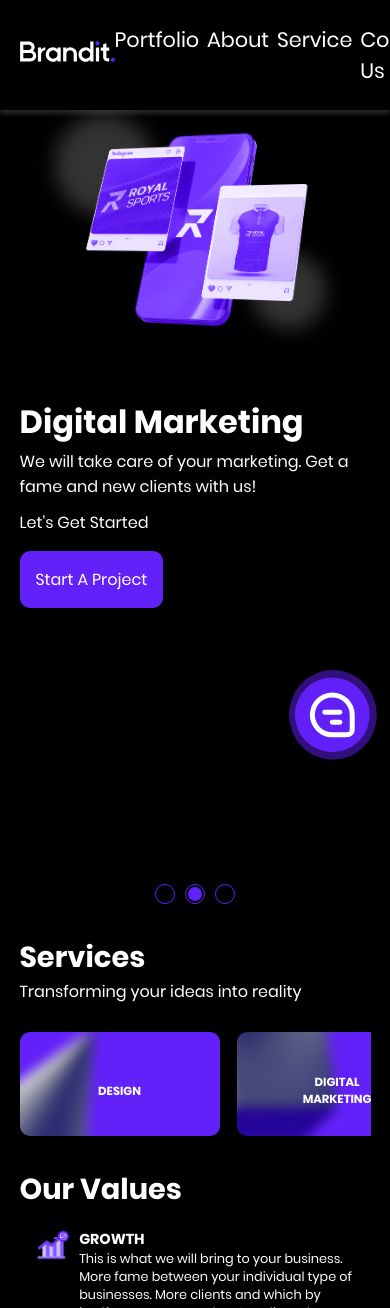
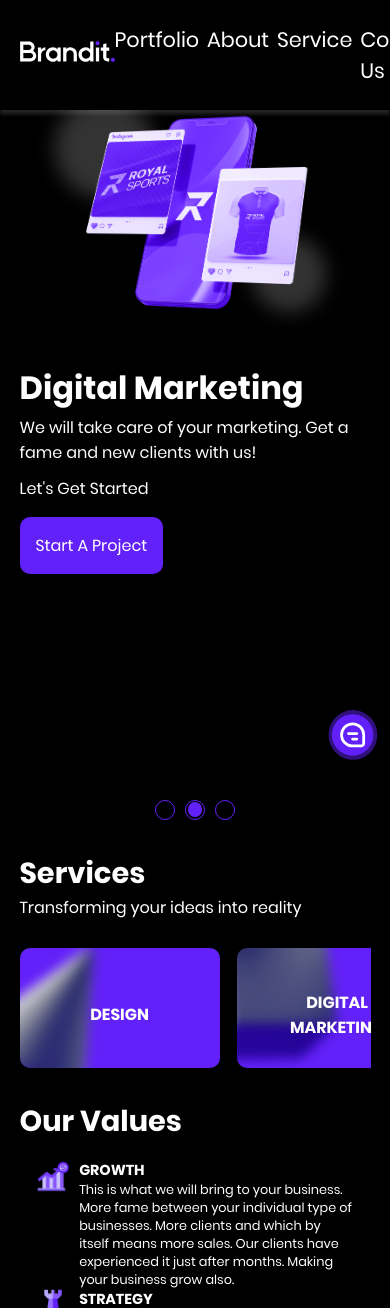
Before and after one commit to Asqanaz/brandit, a React (Create React App) app: page / in a window 390 px wide. Shown: the top 1308 px of the page. Built offline with nearby package versions, Linux system fonts and the light colour scheme.

Commit message:
some fixes

```diff
--- a/src/common/navbar/Navbar.jsx
+++ b/src/common/navbar/Navbar.jsx
@@ -17,9 +17,8 @@ const Navbar = ({ theme, setTheme, lang, setLang, screen }) => {
 
     const [isChecked, setIsChecked] = useState(false)
 
-    useEffect(() => {
     const handleNavbarToggle = (e) => {
-            if (window.matchMedia("(min-width: 600px)").matches) {
+         {
             if (e.clientY >= 180) {
                 navbarRef.current.style.top = -90 + "px"
                 navbarRef.current.style.transition = 0.7 + "s"
@@ -29,7 +28,19 @@ const Navbar = ({ theme, setTheme, lang, setLang, screen }) => {
             }
         }
     }
+    useEffect(() => {
+        window.addEventListener("scroll", function(){
+            if (window.matchMedia("(min-width: 600px)").matches){
+                if(document.documentElement.scrollTop > 700){
+                    navbarRef.current.style.top = -90 + "px"
                     document.addEventListener("mousemove", handleNavbarToggle)
+                }
+                else{
+                    navbarRef.current.style.top = 0
+                    document.removeEventListener("mousemove", handleNavbarToggle)
+                }
+                console.log(document.documentElement.scrollTop)
+            }})
 
         return () => document.removeEventListener("mousemove", handleNavbarToggle)
     }, [])
@@ -100,6 +111,7 @@ const Navbar = ({ theme, setTheme, lang, setLang, screen }) => {
                 <nav>
                     <div className={`mobile-navbar ${theme}`} ref={mobile_navbarRef}>
                         <div className="nav-container">
+                            <div className="nav-wrapper">
                                 <input
                                     className="checkbox"
                                     type="checkbox"
@@ -150,6 +162,7 @@ const Navbar = ({ theme, setTheme, lang, setLang, screen }) => {
                                         <span className="line line3"></span>
                                     </div>
                                 </div>
+                            </div>
                             <div className="menu-items">
                                 <li onClick={handleChecked}>
                                     <Link to="/portfolio">Portfolio</Link>
--- a/src/components/home/Home.jsx
+++ b/src/components/home/Home.jsx
@@ -52,11 +52,6 @@ const Home = ({ theme, lang, screen }) => {
     const commentDatas = [commentObjects1, commentObjects2, commentObjects3]
     const valuesDatas = [valuesObject1, valuesObject2, valuesObject3, valuesObject4, valuesObject5, valuesObject6]
 
-    const [currentDotDatas, setCurrentDotDatas] = useState({
-        title: "Brand identity and logo design",
-        text: "The first step for high quality brand is to have quality logo and design!",
-        src: hero1
-    })
     const [currentCommentDatas, setCurrentCommentDatas] = useState(commentObjects1)
 
     const widthCondition = screen >= 600
@@ -84,9 +79,6 @@ const Home = ({ theme, lang, screen }) => {
 
     const [currentValuesDatas, setCurrentValuesDatas] = useState(valuesObject1)
 
-    const dotHandler = (e) => {
-        setCurrentDotDatas({ title: e.title, text: e.text, src: e.src })
-    }
 
     const leftArrowHandler = (initialDatas, currentDatas, setCurrentDatas) => {
         for (let i = 0; i < initialDatas.length; i++) {
--- a/src/components/home/home.css
+++ b/src/components/home/home.css
@@ -53,7 +53,7 @@
 .header.container {
     position: relative;
     flex-direction: row;
-    height: 100vh;
+    height: 80vh;
     transition: 0.5s all ease-in-out;
 }
 
@@ -189,7 +189,7 @@ span.content-box__text {
 .items-container .item .service-title {
     text-transform: uppercase;
     font-weight: 700;
-    font-size: 3vw;
+    font-size: 3rem;
     text-align: center;
     color: #fff;
 }
@@ -443,7 +443,7 @@ span.content-box__text {
     display: block;
 }
 
-@media screen and (max-width: 1050px) {
+@media screen and (max-width: 1200px) {
 
     .title {
         font-size: 2.5rem;
@@ -457,8 +457,16 @@ span.content-box__text {
         font-size: 1.5rem;
     }
 
+    .slide{
+        height: 100vh;
+    }
+
     .button {
         font-size: 1rem;
+    }
+
+    .items-container .item .service-title{
+        font-size: 1.7rem;
     }
 
     .button.view {
@@ -571,13 +579,16 @@ span.content-box__text {
     }
     .header.container {
         flex-direction: column;
-        height: 100vh;
+        height: 90vh;
     }
 
+    .items-container .item .service-title{
+        font-size: 1rem;
+    }
     .content-box {
         width: 100%;
         order: 2;
-        padding-bottom: 6rem;
+        padding-bottom: 2rem;
     }
 
     .dot-container {
@@ -767,4 +778,9 @@ span.content-box__text {
     .apostrof{
         width: 10%;
     }
+
+    .chat-icon{
+        width: 50px;
+        height: 50px;
+    }
 }
```
Lines whose indentation alone changed are shown as unchanged.
